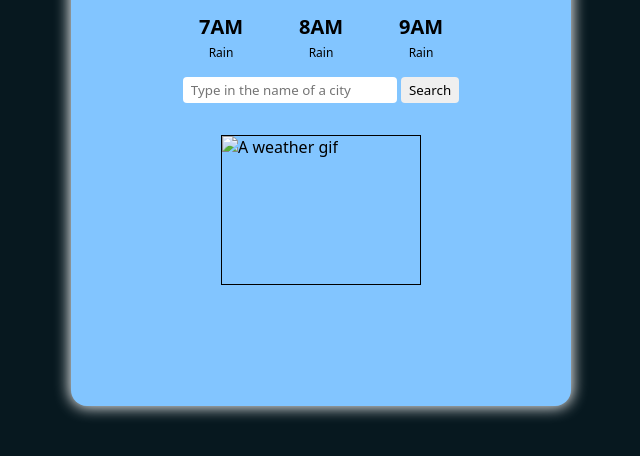
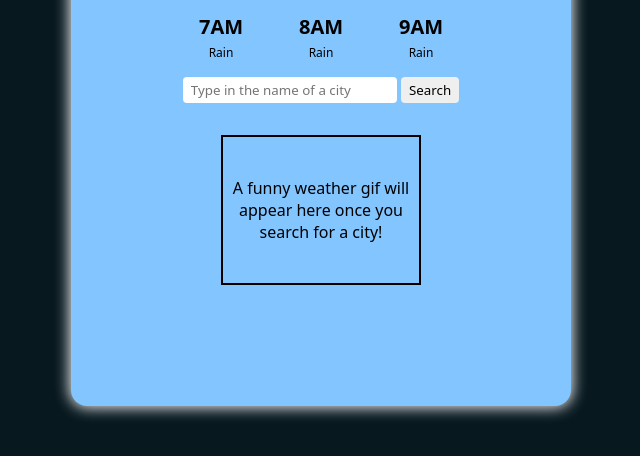
Before and after one commit to cdogcoder/weather-app, a website built with webpack: page src/index.html in a window 1280 px wide. Shown: the part 344-800 px from the top of the page, without its empty margins (319-959 px from the left). Built offline with nearby package versions, Linux system fonts and the light colour scheme.

Commit message:
Replace img with div for displaying weather gifs
Using a div element gives us better control over
the positioning and size of the gif than a img
element does. Since all the gifs may be different
sizes, using divs is preferable.

```diff
--- a/src/index.html
+++ b/src/index.html
@@ -33,9 +33,7 @@
         <button class="search-button">Search</button>
       </div>
       <span class="loading-indicator"></span>
-      <div class="weather-gif-holder">
-        <img src="#" alt="A weather gif" class="weather-gif">
-      </div>
+      <div class="weather-gif">A funny weather gif will appear here once you search for a city!</div>
     </div>
   </body>
 </html>
--- a/src/script.js
+++ b/src/script.js
@@ -16,7 +16,8 @@ async function fetchWeatherData(location) {
         if (gifResponse.ok) {
             const gif = await gifResponse.json();
             const weatherGif = document.querySelector(".weather-gif");
-            weatherGif.src = gif.data.images.original.url;
+            weatherGif.textContent = "";
+            weatherGif.style.backgroundImage = `url(${gif.data.images.original.url})`;
         }
         return json;
     }
--- a/src/styles.css
+++ b/src/styles.css
@@ -92,13 +92,14 @@ body {
 }
 
 
-.weather-gif-holder {
-    border: 1px solid black;
+.weather-gif {
     width: 200px;
     height: 150px;
+    border: 2px solid black;
+    display: flex;
+    justify-content: center;
+    align-items: center;
+    text-align: center;
+    background-size: contain;
+    background-position: center;
 }
-
-.weather-gif {
-    width: 100%;
-    height: auto;
-}
```
